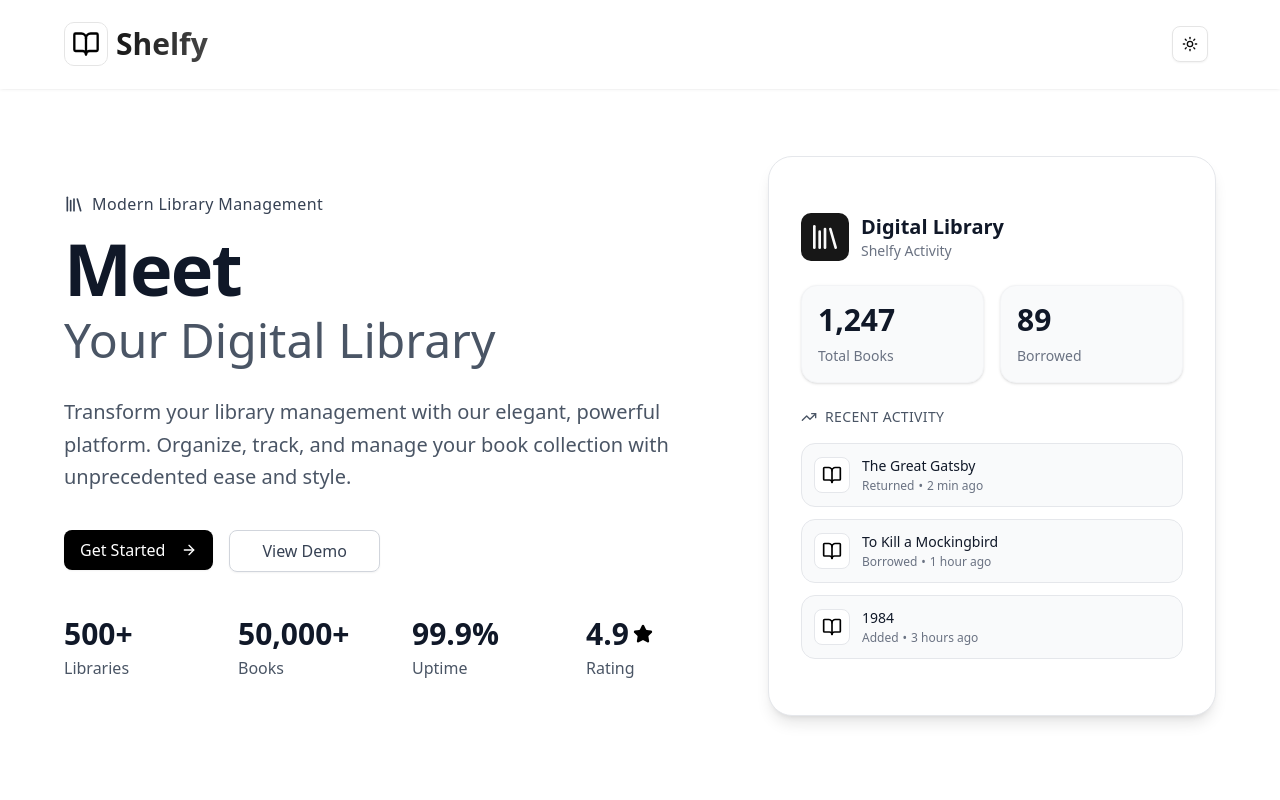
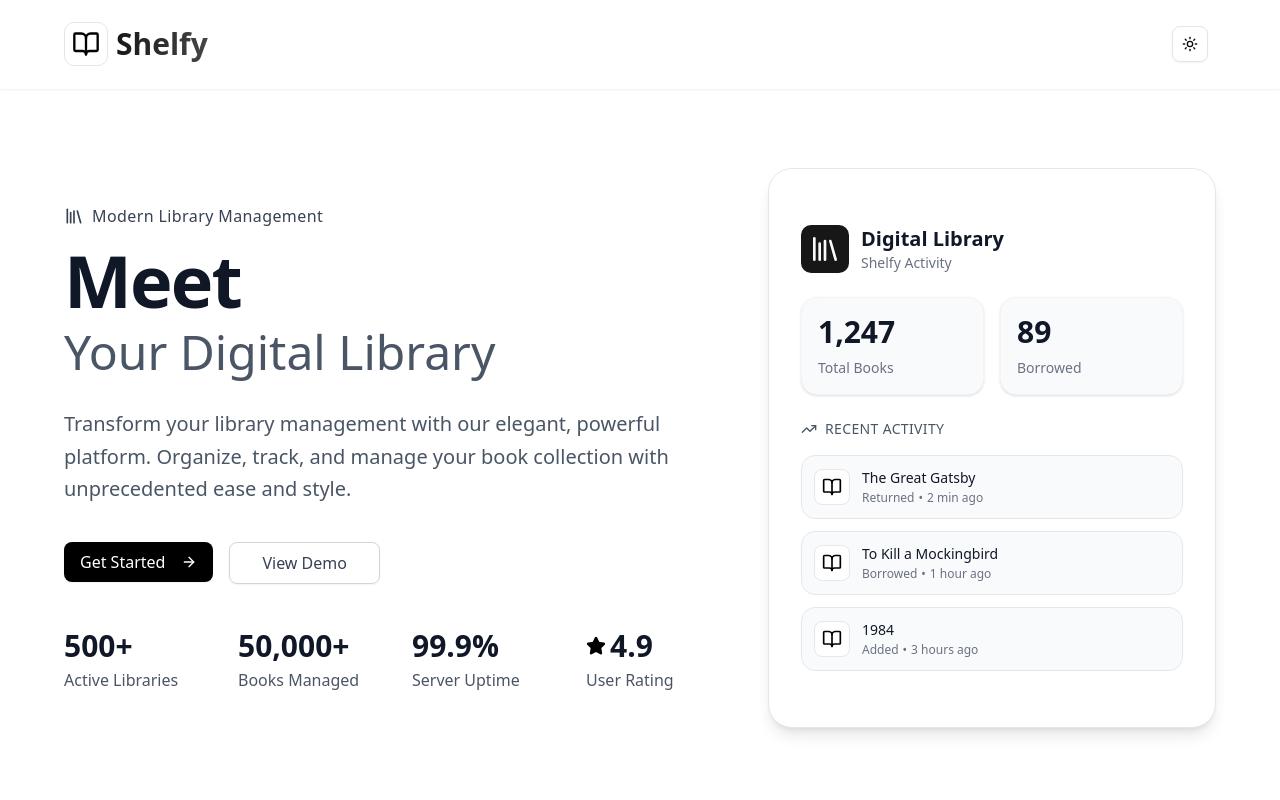
Before and after one commit to zahid-official/milestone-16-client, a React (Vite) app: page / in a window 1280 px wide. Shown: the top 800 px of the page. Built offline with nearby package versions, Linux system fonts and the light colour scheme.

Commit message:
Updating design and text

```diff
--- a/src/layouts/MainLayout.tsx
+++ b/src/layouts/MainLayout.tsx
@@ -11,7 +11,7 @@ const MainLayout = () => {
       </nav>
 
       {/* outlet */}
-      <main>
+      <main className="min-h-[59vh] mt-23">
         <Outlet></Outlet>
       </main>
 
--- /dev/null
+++ b/src/pages/addBook/AddBook.tsx
@@ -0,0 +1,10 @@
+
+const AddBook = () => {
+    return (
+        <div>
+
+        </div>
+    );
+};
+
+export default AddBook;
--- a/src/pages/home/HeroSection/HeroSecton.tsx
+++ b/src/pages/home/HeroSection/HeroSecton.tsx
@@ -3,7 +3,7 @@ import ShelfyActivity from "./ShelfyActivity";
 
 const HeroSection = () => {
   return (
-    <div className="flex container max-w-6xl gap-10 mx-auto min-h-screen items-center justify-center mt-9 py-12">
+    <div className="flex container max-w-6xl gap-10 mx-auto min-h-[89vh] items-center justify-center">
       {/* Left Part */}
       <Intro></Intro>
 
--- a/src/pages/home/HeroSection/Intro.tsx
+++ b/src/pages/home/HeroSection/Intro.tsx
@@ -8,10 +8,10 @@ const Intro = () => {
 
   // stats
   const stats = [
-    { value: "500+", label: "Libraries" },
-    { value: "50,000+", label: "Books" },
-    { value: "99.9%", label: "Uptime" },
-    { value: "4.9", label: "Rating", icon: Star },
+    { value: "500+", label: "Active Libraries" },
+    { value: "50,000+", label: "Books Managed" },
+    { value: "99.9%", label: "Server Uptime" },
+    { value: "4.9", label: "User Rating", icon: Star },
   ];
 
   // useEffect
@@ -102,12 +102,12 @@ const Intro = () => {
             }}
           >
             <div className="flex items-center space-x-1">
+              {stat.icon && (
+                <stat.icon className="h-5 w-5 fill-black text-black dark:fill-white dark:text-white" />
+              )}
               <div className="text-2xl font-bold text-gray-900 dark:text-white sm:text-3xl">
                 {stat.value}
               </div>
-              {stat.icon && (
-                <stat.icon className="h-5 w-5 fill-black text-black dark:fill-white dark:text-white" />
-              )}
             </div>
             <div className="mt-1 text-sm font-medium text-gray-600 dark:text-gray-400 sm:text-base">
               {stat.label}
--- a/src/pages/home/footerBanner/Banner.tsx
+++ b/src/pages/home/footerBanner/Banner.tsx
@@ -100,13 +100,13 @@ export default function Banner() {
                   <div className="text-2xl lg:text-3xl font-bold text-white mb-2">
                     <span>99.9%</span>
                   </div>
-                  <div className="text-sm">Uptime</div>
+                  <div className="text-sm">Server Uptime</div>
                 </div>
 
                 <div className="text-center">
                   <div className="text-2xl lg:text-3xl font-bold text-white mb-2 flex items-center justify-center gap-1">
+                    <Star className="h-5 w-5 fill-white text-white" />
                     <span>4.9</span>
-                    <Star className="h-5 w-5 fill-white text-white" />
                   </div>
                   <div className="text-sm">User Rating</div>
                 </div>
--- a/src/routes/appRoutes.ts
+++ b/src/routes/appRoutes.ts
@@ -1,4 +1,5 @@
 import MainLayout from "@/layouts/MainLayout";
+import AddBook from "@/pages/addBook/AddBook";
 import Home from "@/pages/home/Home";
 import { createBrowserRouter } from "react-router";
 
@@ -11,6 +12,10 @@ const Router = createBrowserRouter([
         index: true,
         Component: Home,
       },
+      {
+        path: "/addBook",
+        Component: AddBook,
+      },
     ],
   },
 ]);
```
